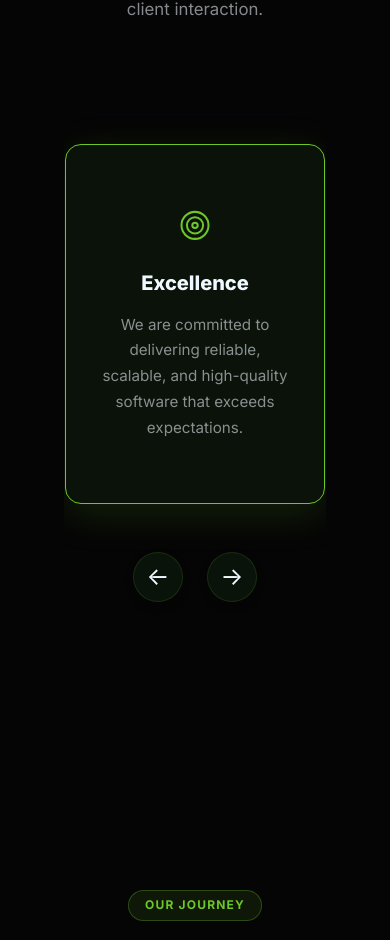
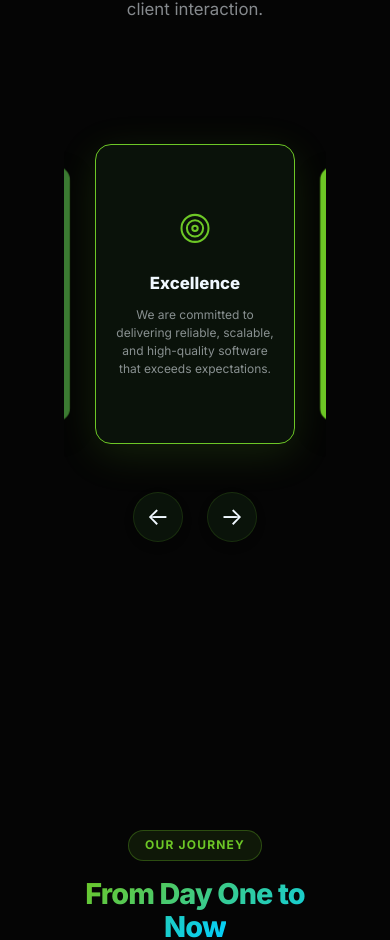
Before and after one commit to rinnShanzuki/eden-systems, a React (Vite) app in the folder e-frontend/: page /about in a window 390 px wide. Shown: the part 2432-3372 px from the top of the page. Built offline with nearby package versions, Linux system fonts and the light colour scheme.

Commit message:
style: scale down carousel sizes on mobile breakpoints

```diff
--- a/e-frontend/src/pages/About.css
+++ b/e-frontend/src/pages/About.css
@@ -484,13 +484,18 @@
   .team-grid {
     grid-template-columns: repeat(2, 1fr);
   }
+
+  .carousel-container {
+    width: 280px;
+    height: 380px;
+  }
 }
 
 @media (max-width: 768px) {
 
   .carousel-container {
-    width: 260px;
-    height: 360px;
+    width: 240px;
+    height: 340px;
   }
 
   .carousel-icon-front {
@@ -499,6 +504,14 @@
 
   .carousel-title-front {
     font-size: 1.25rem;
+  }
+
+  .carousel-card-back h3 {
+    font-size: 1.15rem;
+  }
+
+  .carousel-card-back p {
+    font-size: 0.85rem;
   }
 
   .mission-layout,
@@ -535,3 +548,33 @@
     grid-template-columns: 1fr;
   }
 }
+
+@media (max-width: 480px) {
+  .carousel-container {
+    width: 200px;
+    height: 300px;
+  }
+
+  .carousel-icon-front {
+    transform: scale(1);
+    margin-bottom: 1rem;
+  }
+
+  .carousel-title-front {
+    font-size: 1.1rem;
+  }
+
+  .carousel-card-back h3 {
+    font-size: 1.05rem;
+    margin-bottom: 0.5rem;
+  }
+
+  .carousel-card-back p {
+    font-size: 0.75rem;
+    line-height: 1.5;
+  }
+
+  .carousel-card-back, .carousel-card-front {
+    padding: 1.25rem;
+  }
+}
```
